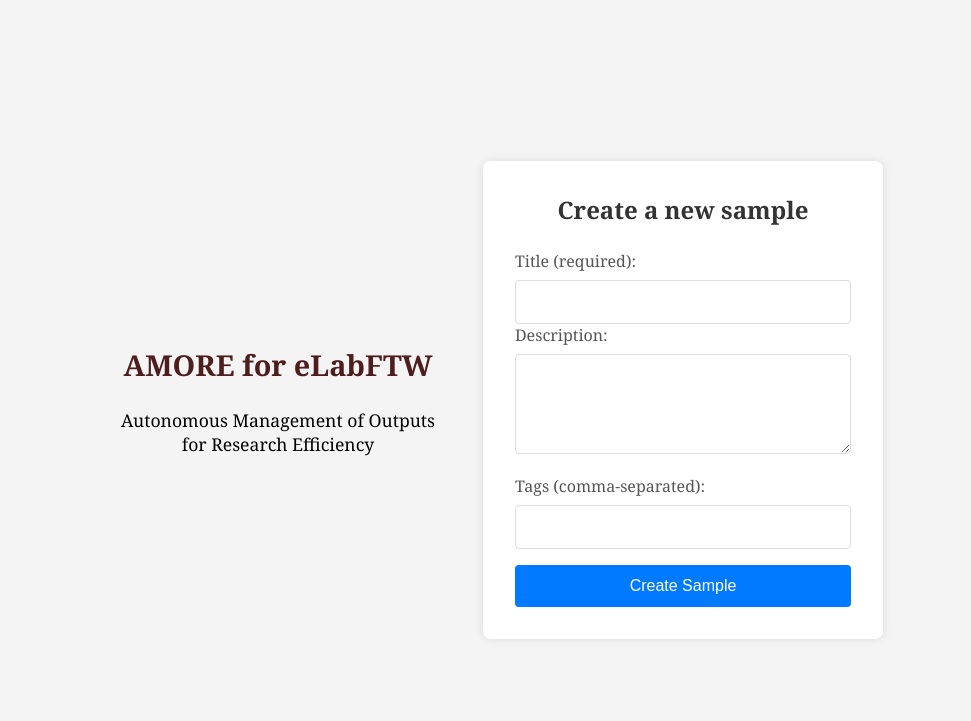
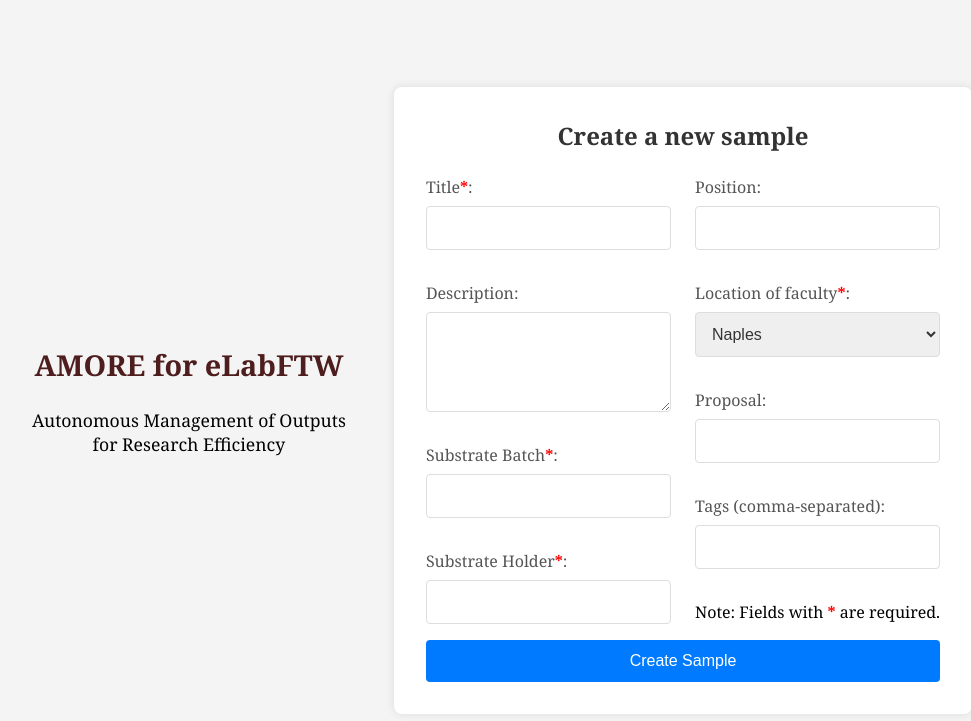
Before and after one commit to PioApocalypse/AMORE, a Flask app: page / in a window 1280 px wide. Shown: the top 721 px of the page, without its empty margins (150-1121 px from the left). Run offline with Flask 3, Linux system fonts and the light colour scheme; parts of the project's set-up code (start-up, migrations or seed data) failed here and were passed over.

Commit message:
adds every useful field to html form
which includes substrate batch and holder, position in lab,
location of faculty and proposal; most of these fields must be compiled
with resources existent on elabftw, see what I can do about it

```diff
--- a/amore/gui/static/styles.css
+++ b/amore/gui/static/styles.css
@@ -13,6 +13,17 @@ body {
   height: 100vh;
 }
 
+.home-grid {
+  display: flex;
+  align-items: center;
+}
+
+.home-column {
+  display: flex;
+  flex-direction: column;
+  gap: 1rem; /* gap between groups */
+}
+
 .title-box {
   margin-left: 1.5rem;
   margin-right: 3rem;
@@ -26,7 +37,25 @@ body {
   border-radius: 8px;
   box-shadow: 0 0 10px rgba(0, 0, 0, 0.1);
   width: 100%;
-  max-width: 400px;
+  max-width: 800px;
+}
+
+.form-grid {
+  display: grid;
+  grid-template-columns: 1fr 1fr; /* two columns of 1fr width */
+  gap: 1.5rem; /* gap between columns */
+}
+
+.form-column {
+  display: flex;
+  flex-direction: column;
+  gap: 1rem; /* gap between groups */
+}
+
+.form-group {
+  display: flex;
+  flex-direction: column;
+  margin-bottom: 1rem;
 }
 
 h1 {
@@ -41,10 +70,6 @@ h2 {
   font-size: 1.5rem;
   color: #333;
   text-align: center;
-}
-
-.form-group {
-  margin-bottom: 1rem;
 }
 
 label {
@@ -84,3 +109,8 @@ button {
 button:hover {
   background-color: #0056b3;
 }
+
+.red {
+  font-weight: bolder;
+  color: red;
+}
--- a/amore/gui/templates/index.html
+++ b/amore/gui/templates/index.html
@@ -7,28 +7,71 @@
     <link rel="stylesheet" href="{{ url_for('static',filename='styles.css') }}">
 </head>
 <body>
+    <div class="home-grid">
+        <div class="home-column">
             <div class="title-box">
                 <h1>AMORE for eLabFTW</h1>
                 <p align="center">Autonomous Management of Outputs<br>for Research Efficiency</p>
             </div>
+        </div>
+
+
+        <div class="home-column">
             <div class="form-container">
                 <form action="/create_sample" method="post">
                     <h2>Create a new sample</h2>
+                    <div class="form-grid">
+                        <div class="form-column">
                             <div class="form-group">
-                <label for="title">Title (required):</label>
+                                <label for="title">Title<span class="red">*</span>:</label>
                                 <input type="text" id="title" name="title" required>
-
+                            </div>
+                            <div class="form-group">
                                 <label for="description">Description:</label>
                                 <textarea id="description" name="description" maxlength="128"></textarea>
                             </div>
-
+                            <div class="form-group">
+                                <label for="batch">Substrate Batch<span class="red">*</span>:</label>
+                                <input type="text" id="batch" name="batch" required>
+                            </div>
+                            <div class="form-group">
+                                <label for="sub_holder">Substrate Holder<span class="red">*</span>:</label>
+                                <input type="text" id="sub_holder" name="sub_holder" required>
+                            </div>
+                        </div>
+                        <div class="form-column">
+                            <div class="form-group">
+                                <label for="position">Position:</label>
+                                <input type="text" id="position" name="position">
+                            </div>
+                            <div class="form-group">
+                                <label for="location">Location of faculty<span class="red">*</span>:</label>
+                                <select id="location" name="location" required>
+                                    <option value="Napoli" selected="selected">Naples</option>
+                                    <option value="Roma">Rome</option>
+                                    <option value="Genova">Genoa</option>
+                                    <option value="LAquila">L'Aquila</option>
+                                    <option value="Salerno">Salerno</option>
+                                </select>
+                            </div>
+                            <div class="form-group">
+                                <label for="proposal">Proposal:</label>
+                                <input type="text" id="proposal" name="proposal">
+                            </div>
                             <div class="form-group">
                                 <label for="tags">Tags (comma-separated):</label>
                                 <input type="text" id="tags" name="tags">
+                            </div>
+                            <div>
+                                <p>Note: Fields with <span class="red">*</span> are required.</p>
+                            </div>
+                        </div>
                     </div>
 
                     <button type="submit">Create Sample</button>
                 </form>
             </div>
+        </div>
+    </div>
 </body>
 </html>
```
Also changed, not shown: README.md. Lines whose indentation alone changed are shown as unchanged.
